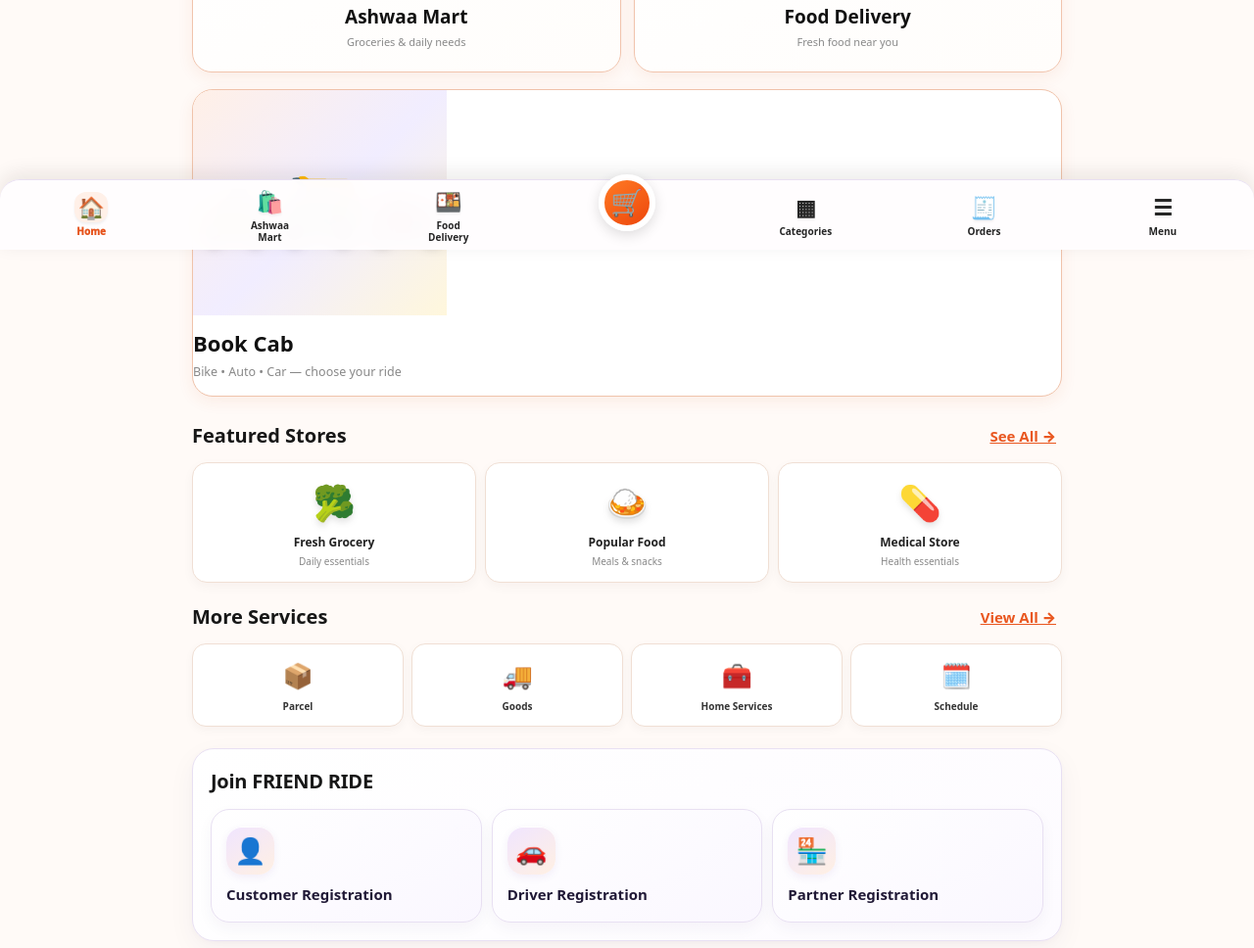
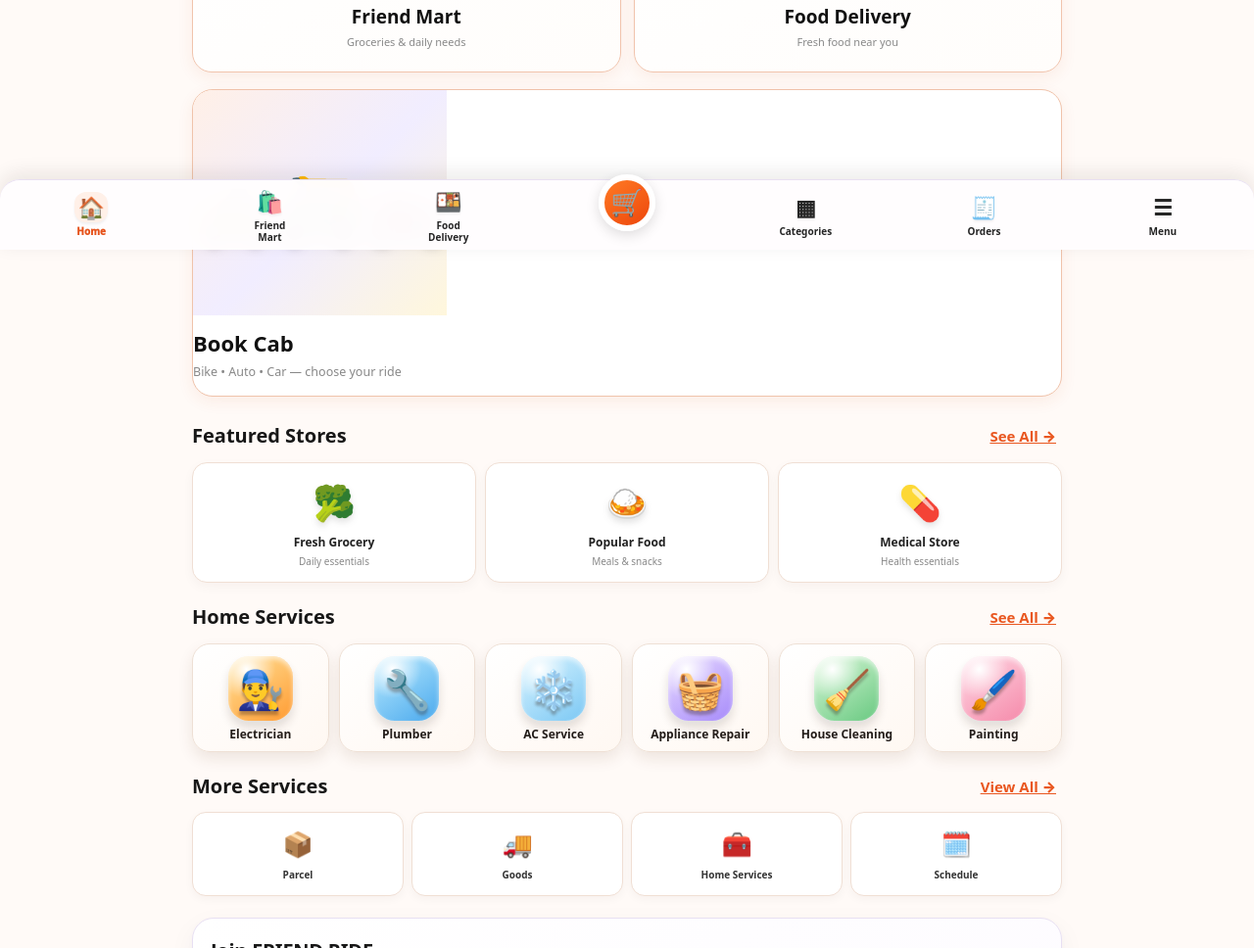
Before and after one commit to ginniprasanthsuji-ops/friend-ride-, a plain HTML site: page index.html in a window 1280 px wide. Shown: the part 545-1513 px from the top of the page at 98% size. Drawn offline with nearby package versions, Linux system fonts and the light colour scheme.

Commit message:
Rename Ashwaa Mart to Friend Mart

```diff
--- a/index.html
+++ b/index.html
@@ -24,6 +24,14 @@
 #rideMap,#trackingMap{height:260px;border-radius:16px;border:1px solid #ddd5eb;overflow:hidden;z-index:1}.location-action{border:1px solid #d9c9ef;background:#f5efff;color:#5120a9;border-radius:12px;padding:10px;font-weight:800}.coordline{font-size:11px;color:#77718a;margin-top:5px;overflow-wrap:anywhere}.track-actions{display:grid;grid-template-columns:repeat(2,1fr);gap:8px}.track-actions button{border:1px solid #e4d9f1;border-radius:12px;background:#fff;padding:11px;color:#482080;font-weight:750}#mapPlaceholder{height:210px;border-radius:16px;background:linear-gradient(135deg,#e3f2e8,#d9e9f5);display:grid;place-items:center;color:#315d47;text-align:center;border:1px solid #cde0d5}
 hr{border:0;border-top:1px solid var(--line);margin:15px 0}
 @media(min-width:650px){.modal{align-items:center}.modalbox{border-radius:22px}.grid{grid-template-columns:repeat(3,minmax(0,1fr))}.stats{grid-template-columns:repeat(4,1fr)}}
+
+.home-pro-services{display:grid;grid-template-columns:repeat(3,minmax(0,1fr));gap:10px;margin:8px 0 20px}
+.home-pro-service{border:1px solid #eee0d5;border-radius:18px;background:linear-gradient(145deg,#fff,#fff8f2);padding:12px 5px 10px;text-align:center;box-shadow:0 7px 15px #5b32151a,inset 0 1px 0 #fff;color:#211b18;min-width:0}
+.home-pro-service .home-pro-art{height:66px;width:66px;margin:0 auto 7px;border-radius:21px;display:grid;place-items:center;font-size:39px;background:radial-gradient(circle at 28% 20%,#fff 0,#fff8 18%,transparent 42%),linear-gradient(145deg,var(--svc-a),var(--svc-b));box-shadow:inset 0 3px 5px #fff9,0 7px 10px #38201425;text-shadow:0 4px 3px #35201455;filter:drop-shadow(0 2px 1px #fff)}
+.home-pro-service b{font-size:12px;display:block;line-height:1.2}
+.home-pro-service:active{transform:translateY(2px);box-shadow:0 3px 8px #5b32151a}
+@media(min-width:600px){.home-pro-services{grid-template-columns:repeat(6,minmax(0,1fr))}}
+
 </style>
 <style>
 .kpi-grid{display:grid;grid-template-columns:repeat(2,1fr);gap:9px;margin:12px 0}.kpi{background:linear-gradient(145deg,#fff,#f6f0ff);border:1px solid #e7def3;border-radius:15px;padding:12px}.kpi strong{display:block;font-size:20px;color:#4b2091}.kpi span{font-size:11px;color:#77718a}.feature-grid{display:grid;grid-template-columns:repeat(2,minmax(0,1fr));gap:9px}.feature-box{border:1px solid #e8e0f2;background:#fff;border-radius:15px;padding:13px}.feature-box small{color:#77718a}.inline-actions{display:flex;gap:8px;flex-wrap:wrap}.inline-actions button{flex:1;min-width:90px}.offer-card{border:1px solid #e5d9f1;border-radius:15px;padding:13px;margin:9px 0;background:linear-gradient(135deg,#fff,#faf6ff)}.offer-price{font-size:22px;font-weight:900;color:#4d1da1}.tag{display:inline-block;background:#f0e7ff;color:#5420a8;padding:4px 8px;border-radius:20px;font-size:11px;font-weight:800}@media(min-width:650px){.kpi-grid{grid-template-columns:repeat(4,1fr)}.feature-grid{grid-template-columns:repeat(3,1fr)}}
@@ -49,12 +57,21 @@
 <section id="home" class="page active">
  <div class="home-banner-wrap"><div class="home-banner" onclick="showPage('offers')"><div><small>WELCOME TO FRIEND RIDE</small><h1>మీ ఊరి ప్రయాణం…<br>మీ చేతిలో!</h1><p>Ride • Shop • Food • Delivery</p><span class="banner-cta">Explore Now ↗</span></div><div class="banner-art">🛵</div></div><div class="banner-dots"><b></b><b></b><b></b><strong>1/4</strong><b></b></div></div>
  <div class="home-service-grid">
-  <button class="home-service" onclick="requireLogin(()=>showPage('shops'))"><span class="service-art grocery-art">🛒<i>🥬</i></span><b>Ashwaa Mart</b><small>Groceries & daily needs</small></button>
+  <button class="home-service" onclick="requireLogin(()=>showPage('shops'))"><span class="service-art grocery-art">🛒<i>🥬</i></span><b>Friend Mart</b><small>Groceries & daily needs</small></button>
   <button class="home-service" onclick="requireLogin(()=>showPage('food'))"><span class="service-art food-art">🍱<i>🥗</i></span><b>Food Delivery</b><small>Fresh food near you</small></button>
  </div>
  <button class="cab-feature" onclick="requireLogin(()=>showPage('ride'))"><div class="cab-art"><span>🚕</span><span>🛺</span><span>🏍️</span></div><b>Book Cab</b><small>Bike • Auto • Car — choose your ride</small></button>
  <div class="home-section-title"><h2>Featured Stores</h2><button onclick="showPage('shops')">See All →</button></div>
  <div class="store-strip"><button class="store-card" onclick="requireLogin(()=>showPage('shops'))"><span>🥦</span><b>Fresh Grocery</b><small>Daily essentials</small></button><button class="store-card" onclick="requireLogin(()=>showPage('food'))"><span>🍛</span><b>Popular Food</b><small>Meals & snacks</small></button><button class="store-card" onclick="requireLogin(()=>showPage('shops'))"><span>💊</span><b>Medical Store</b><small>Health essentials</small></button></div>
+ <div class="home-section-title"><h2>Home Services</h2><button onclick="showPage('homeServices')">See All →</button></div>
+ <div class="home-pro-services">
+  <button class="home-pro-service" style="--svc-a:#ffe39a;--svc-b:#ff9b32" onclick="requireLogin(()=>showPage('homeServices'))"><span class="home-pro-art">👨‍🔧</span><b>Electrician</b></button>
+  <button class="home-pro-service" style="--svc-a:#bcecff;--svc-b:#4aa9ed" onclick="requireLogin(()=>showPage('homeServices'))"><span class="home-pro-art">🔧</span><b>Plumber</b></button>
+  <button class="home-pro-service" style="--svc-a:#d9f4ff;--svc-b:#7cc8f4" onclick="requireLogin(()=>showPage('homeServices'))"><span class="home-pro-art">❄️</span><b>AC Service</b></button>
+  <button class="home-pro-service" style="--svc-a:#e9dcff;--svc-b:#a78bfa" onclick="requireLogin(()=>showPage('homeServices'))"><span class="home-pro-art">🧺</span><b>Appliance Repair</b></button>
+  <button class="home-pro-service" style="--svc-a:#d8f7d7;--svc-b:#69c981" onclick="requireLogin(()=>showPage('homeServices'))"><span class="home-pro-art">🧹</span><b>House Cleaning</b></button>
+  <button class="home-pro-service" style="--svc-a:#ffd9e5;--svc-b:#f58aaa" onclick="requireLogin(()=>showPage('homeServices'))"><span class="home-pro-art">🖌️</span><b>Painting</b></button>
+ </div>
  <div class="home-section-title"><h2>More Services</h2><button onclick="showPage('explore')">View All →</button></div>
  <div class="home-more-grid"><button onclick="requireLogin(()=>showPage('parcel'))">📦<b>Parcel</b></button><button onclick="requireLogin(()=>showPage('goods'))">🚚<b>Goods</b></button><button onclick="requireLogin(()=>showPage('homeServices'))">🧰<b>Home Services</b></button><button onclick="requireLogin(()=>showPage('scheduled'))">🗓️<b>Schedule</b></button></div>
  <div class="card join-card"><h2>Join FRIEND RIDE</h2><div class="grid"><button class="tile" onclick="openAuth('register','customer')"><span class="emoji">👤</span><b>Customer Registration</b></button><button class="tile" onclick="openAuth('register','driver')"><span class="emoji">🚗</span><b>Driver Registration</b></button><button class="tile" onclick="openAuth('register','partner')"><span class="emoji">🏪</span><b>Partner Registration</b></button></div></div>
@@ -111,12 +128,12 @@
 <section id="notifications" class="page"><div class="card"><h2>Notifications</h2><div class="notice">Push notifications require service worker, push subscription storage and server-side sender.</div></div></section>
 <section id="support" class="page"><div class="card"><h2>Help & Support</h2><div class="field"><label>Issue</label><textarea id="supportIssue"></textarea></div><button class="btn purple" onclick="showMessage('Support request UI సిద్ధంగా ఉంది; support table mapping ఇంకా చేయాలి.','good')">Submit Support Request</button></div></section>
 <section id="about" class="page"><div class="card"><h2>About FRIEND RIDE</h2><p>Local Ride • Delivery • Services</p><p class="muted">One app. Every local need.</p></div></section>
-<section id="cart" class="page"><div class="card"><h2>🛒 My Cart</h2><p class="muted">మీ Ashwaa Mart / Food Delivery items ఇక్కడ కనిపిస్తాయి.</p><div class="notice">Cart items మరియు checkout integration తదుపరి దశలో connect చేద్దాం.</div><button class="btn purple" onclick="showPage('shops')">Explore Stores</button></div></section>
+<section id="cart" class="page"><div class="card"><h2>🛒 My Cart</h2><p class="muted">మీ Friend Mart / Food Delivery items ఇక్కడ కనిపిస్తాయి.</p><div class="notice">Cart items మరియు checkout integration తదుపరి దశలో connect చేద్దాం.</div><button class="btn purple" onclick="showPage('shops')">Explore Stores</button></div></section>
 </main>
 
 <nav class="bottom premium-bottom">
  <button class="active" data-page="home" onclick="showPage('home')"><span>🏠</span>Home</button>
- <button data-page="shops" onclick="showPage('shops')"><span>🛍️</span>Ashwaa<br>Mart</button>
+ <button data-page="shops" onclick="showPage('shops')"><span>🛍️</span>Friend<br>Mart</button>
  <button data-page="food" onclick="showPage('food')"><span>🍱</span>Food<br>Delivery</button>
  <button class="cart-tab" data-page="cart" onclick="showPage('cart')"><span>🛒</span></button>
  <button data-page="explore" onclick="showPage('explore')"><span>▦</span>Categories</button>
```
